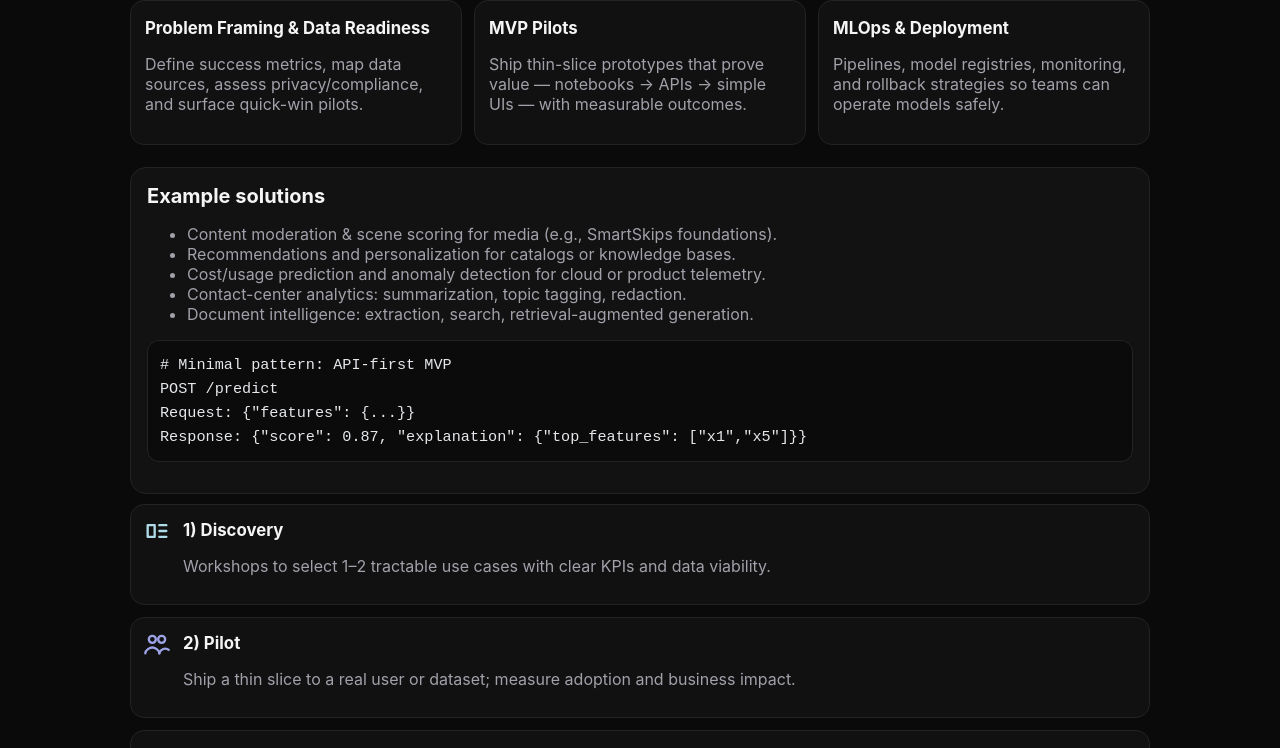
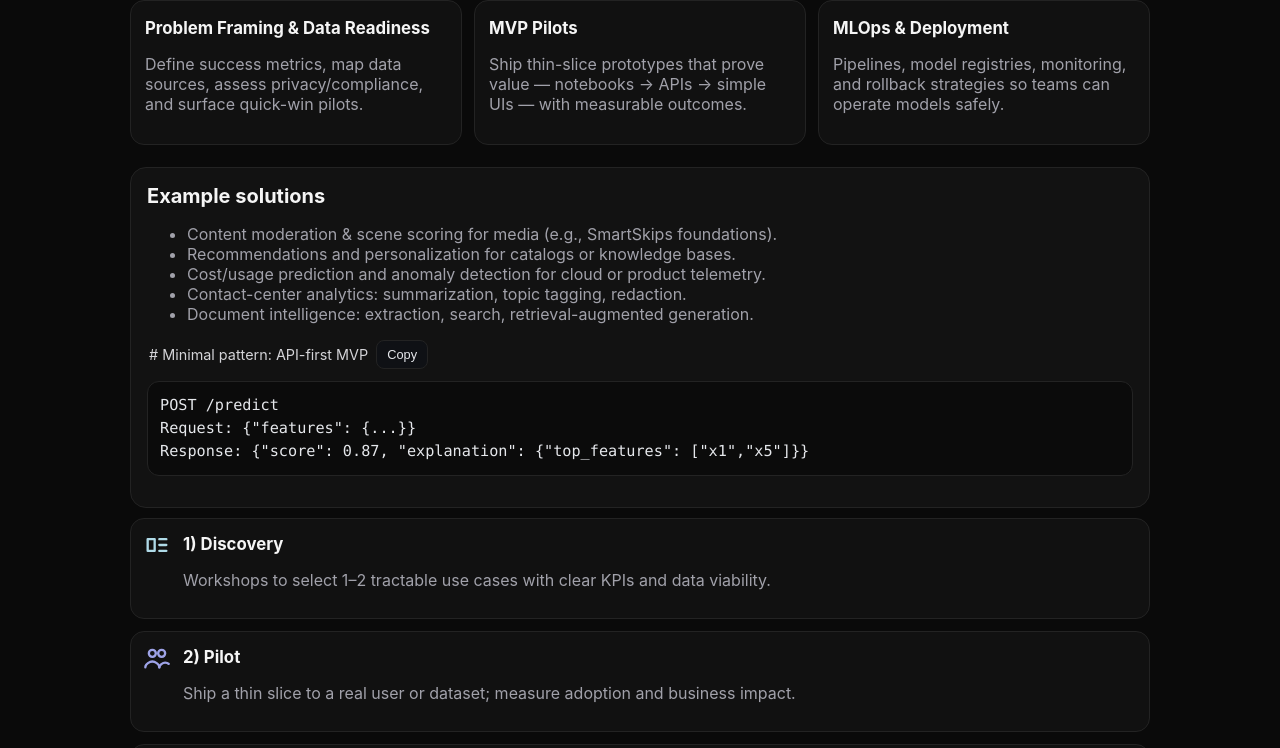
Before and after one commit to hazecraft/hazecraft.github-io, a plain HTML site: page services-ai.html in a window 1280 px wide. Shown: the part 352-1100 px from the top of the page. Drawn offline with Linux system fonts and the light colour scheme.

Commit message:
Update services-ai.html

```diff
--- a/services-ai.html
+++ b/services-ai.html
@@ -79,10 +79,16 @@
         <li>Contact-center analytics: summarization, topic tagging, redaction.</li>
         <li>Document intelligence: extraction, search, retrieval-augmented generation.</li>
       </ul>
-      <pre class="code-snippet"><code># Minimal pattern: API-first MVP
-POST /predict
+      <div class="code-block">
+  <div class="code-title">
+    # Minimal pattern: API-first MVP
+    <button class="copy-btn" data-copy="#ai-snippet">Copy</button>
+  </div>
+  <pre id="ai-snippet" class="code-snippet">POST /predict
 Request: {"features": {...}}
-Response: {"score": 0.87, "explanation": {"top_features": ["x1","x5"]}}</code></pre>
+Response: {"score": 0.87, "explanation": {"top_features": ["x1","x5"]}}</pre>
+</div>
+
     </section>
 
     <!-- Engagement model -->
```
